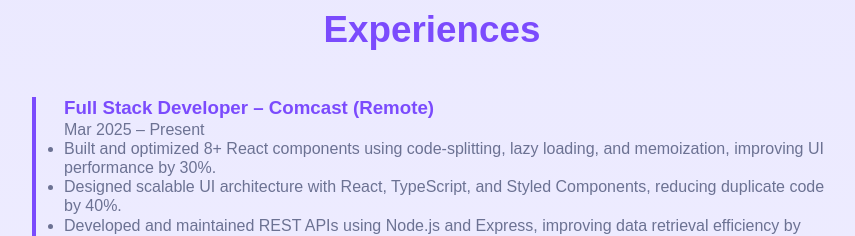
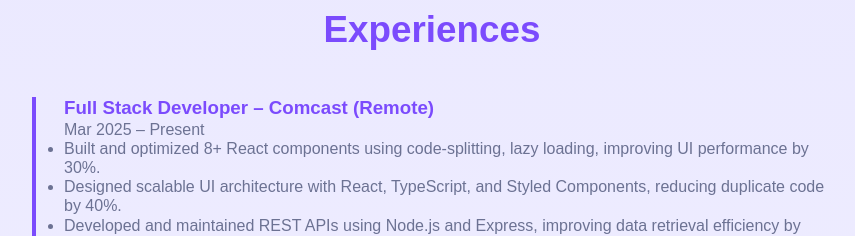
Before and after one commit to pooja02082020/portfolio, a React (Vite) app: page / in a window 1280 px wide. Shown: the part 2720-2956 px from the top of the page, without its empty margins (168-1023 px from the left). Built offline with nearby package versions, Linux system fonts and the light colour scheme.

Commit message:
MODIFICATION

```diff
--- a/src/components/Contact.jsx
+++ b/src/components/Contact.jsx
@@ -32,7 +32,7 @@ const Contact = () => {
           <div className="form-group">
             <label>Message</label>
             <textarea
-              placeholder="Tell me about your project, role, or how I can help…"
+              placeholder="Tell me about your project, role, or how I can help…."
               rows="4"
               required
             ></textarea>
--- a/src/components/Experience.jsx
+++ b/src/components/Experience.jsx
@@ -10,7 +10,7 @@ const Experience = () => (
         <h3>Full Stack Developer – Comcast (Remote)</h3>
         <p>Mar 2025 – Present</p>
         <ul>
-          <li>Built and optimized 8+ React components using code-splitting, lazy loading, and memoization, improving UI performance by 30%.</li>
+          <li>Built and optimized 8+ React components using code-splitting, lazy loading, improving UI performance by 30%.</li>
           <li>Designed scalable UI architecture with React, TypeScript, and Styled Components, reducing duplicate code by 40%.</li>
           <li>Developed and maintained REST APIs using Node.js and Express, improving data retrieval efficiency by 25%.</li>
           <li>Implemented unit, integration, and UI tests using Jest and React Testing Library to ensure high frontend quality.</li>
```
